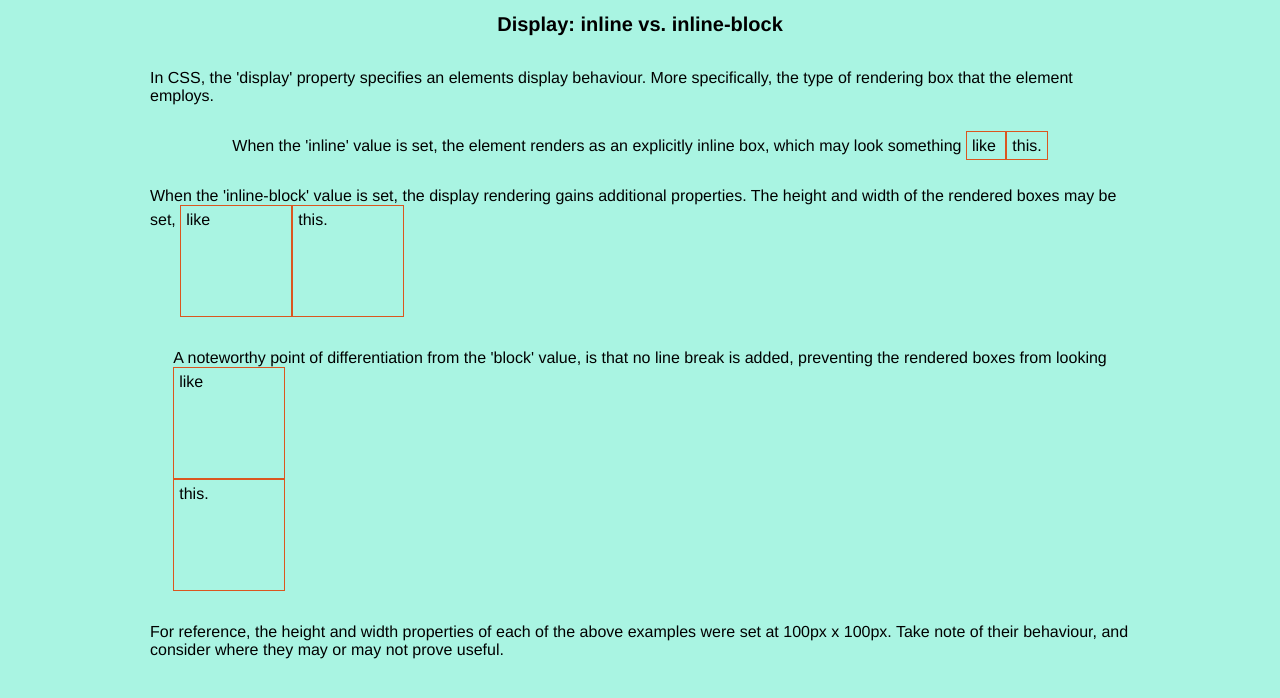
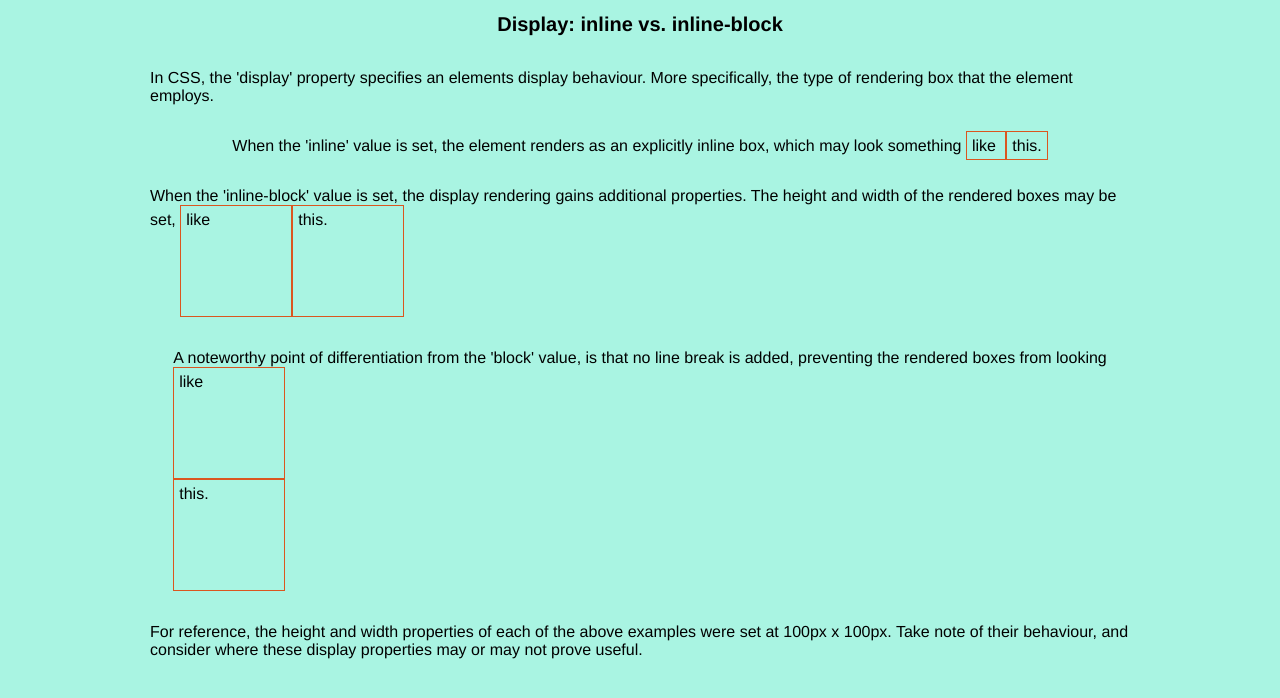
Before and after one commit to oranmornz/oranmornz.github.io, a plain HTML site: page blog/html-css.html in a window 1280 px wide. Shown: the part 102-800 px from the top of the page. Drawn offline with Linux system fonts and the light colour scheme.

Commit message:
Blog formatting adjustment

```diff
--- a/blog/html-css.html
+++ b/blog/html-css.html
@@ -53,7 +53,7 @@
         <p>When the 'inline' value is set, the element renders as an explicitly inline box, which may look something <span class="a">like </span><span class="a">this.</span></p>
         <p>When the 'inline-block' value is set, the display rendering gains additional properties. The height and width of the rendered boxes may be set, <span class="b">like</span><span class="b">this.</span></p>
         <p>A noteworthy point of differentiation from the 'block' value, is that no line break is added, preventing the rendered boxes from looking <span class="c">like</span><span class="c">this.</span></p>
-        <p>For reference, the height and width properties of each of the above examples were set at 100px x 100px. Take note of their behaviour, and consider where they may or may not prove useful.</p>
+        <p>For reference, the height and width properties of each of the above examples were set at 100px x 100px. Take note of their behaviour, and consider where these display properties may or may not prove useful.</p>
     </div>
     <!--<div id="footer">
         <h2>???</h2>
```
